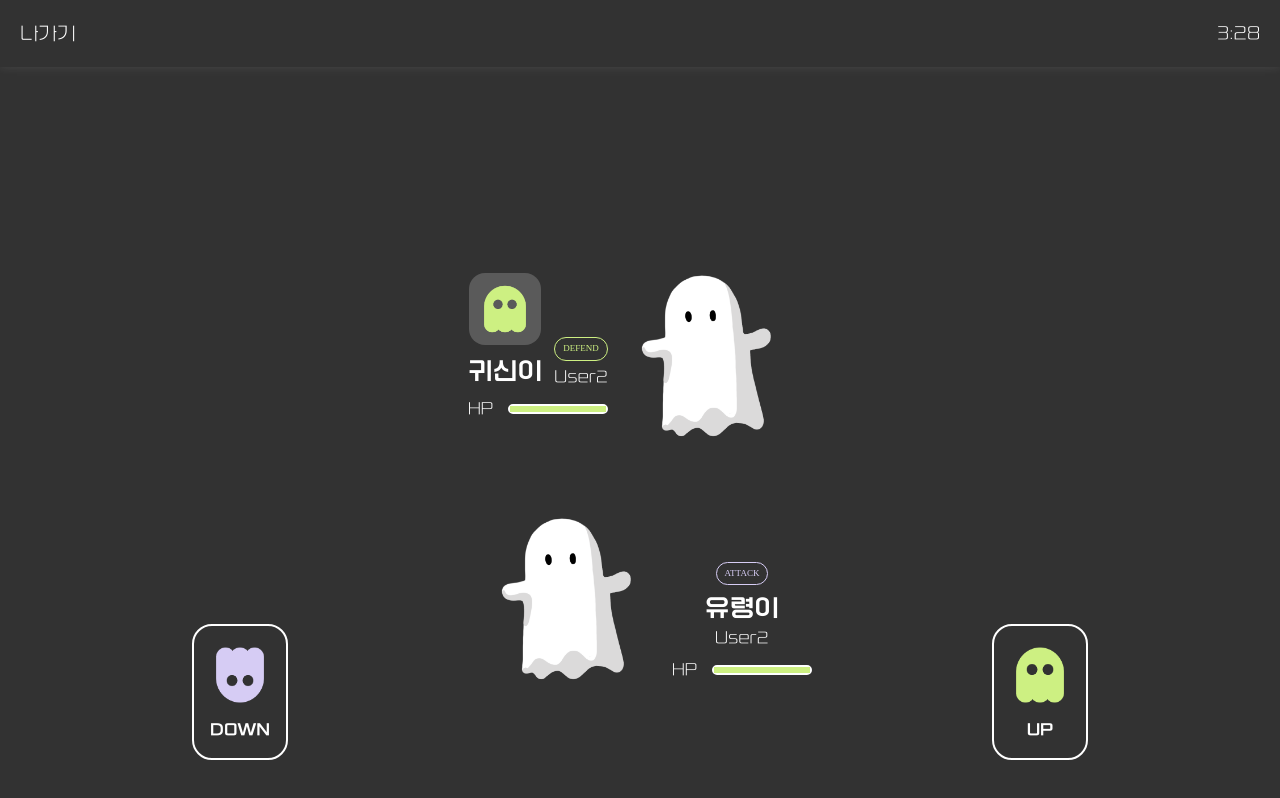
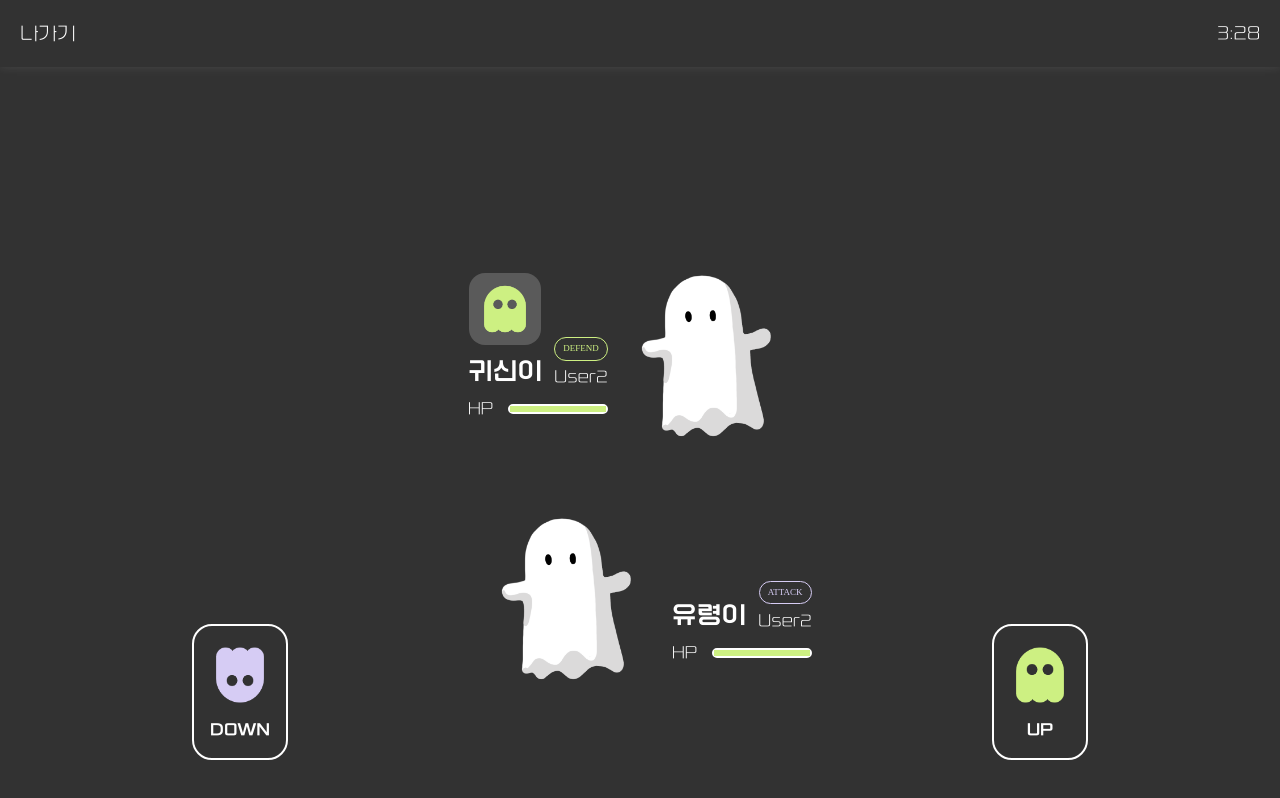
Before and after one commit to flow4camp/flow4-front, a React (Create React App) app: page /battle-ground in a window 1280 px wide. Built offline with nearby package versions, Linux system fonts and the light colour scheme; a web font is replaced by a local one.

Commit message:
feat) 내layout changed

```diff
--- a/src/pages/BattleGround.tsx
+++ b/src/pages/BattleGround.tsx
@@ -385,7 +385,7 @@ function BattleGround() {
         </Flex>
         {/* 내 캐릭터 */}
         <Flex justify="center" align="center" h="40%" >
-          <Flex justify="center" align="center" position='relative'>
+          <Flex justify="center" align="center" position='relative' >
             <UserCharacter
               usage={currentMyUsageProp}
               selectedHat={null}
@@ -413,7 +413,16 @@ function BattleGround() {
               >MISS</Text>
             </Box>
           </Flex>
-          <Flex direction="column" style={{ marginTop: "50px" }} position='relative'>
+          {/* 내 캐릭터 info */}
+          <Flex direction="column" style={{ marginTop: "40px" }} >
+            <Flex direction='row' justify='space-between'>
+              <Text
+                fontSize="2xl"
+                style={{ fontFamily: "Font-Title", color: "white" }}
+              >
+                유령이
+              </Text>
+              <Flex direction='column' position='relative'>
                 {/* 공격자 포지션 */}
                 <Flex
                   className={`attack-position ${myTurnToAttack ? 'true' : 'false'}`}
@@ -428,7 +437,7 @@ function BattleGround() {
                   paddingLeft={2}
                   paddingRight={2}
                   m={1}
-              top={-8}
+                  top={-5}
                 >
                   <Text
                     fontSize='xx-small'
@@ -451,7 +460,7 @@ function BattleGround() {
                   paddingLeft={2}
                   paddingRight={2}
                   m={1}
-              top={-8}
+                  top={-5}
                 >
                   <Text
                     fontSize='xx-small'
@@ -460,15 +469,12 @@ function BattleGround() {
                     w='fit-content'
                   >DEFEND</Text>
                 </Flex>
-            <Text
-              fontSize="2xl"
-              style={{ fontFamily: "Font-Title", color: "white" }}
-            >
-              유령이
-            </Text>
+                <Spacer />
                 <Text style={{ fontFamily: "Font-Title-light", color: "white" }}>
                   User2
                 </Text>
+              </Flex>
+            </Flex>
             {/* hp 바 */}
             <Flex align="center" w="140px" justify="space-between" marginTop={2}>
               <Text style={{ fontFamily: "Font-Title-light", color: "white" }}>
```
Lines whose indentation alone changed are shown as unchanged.
